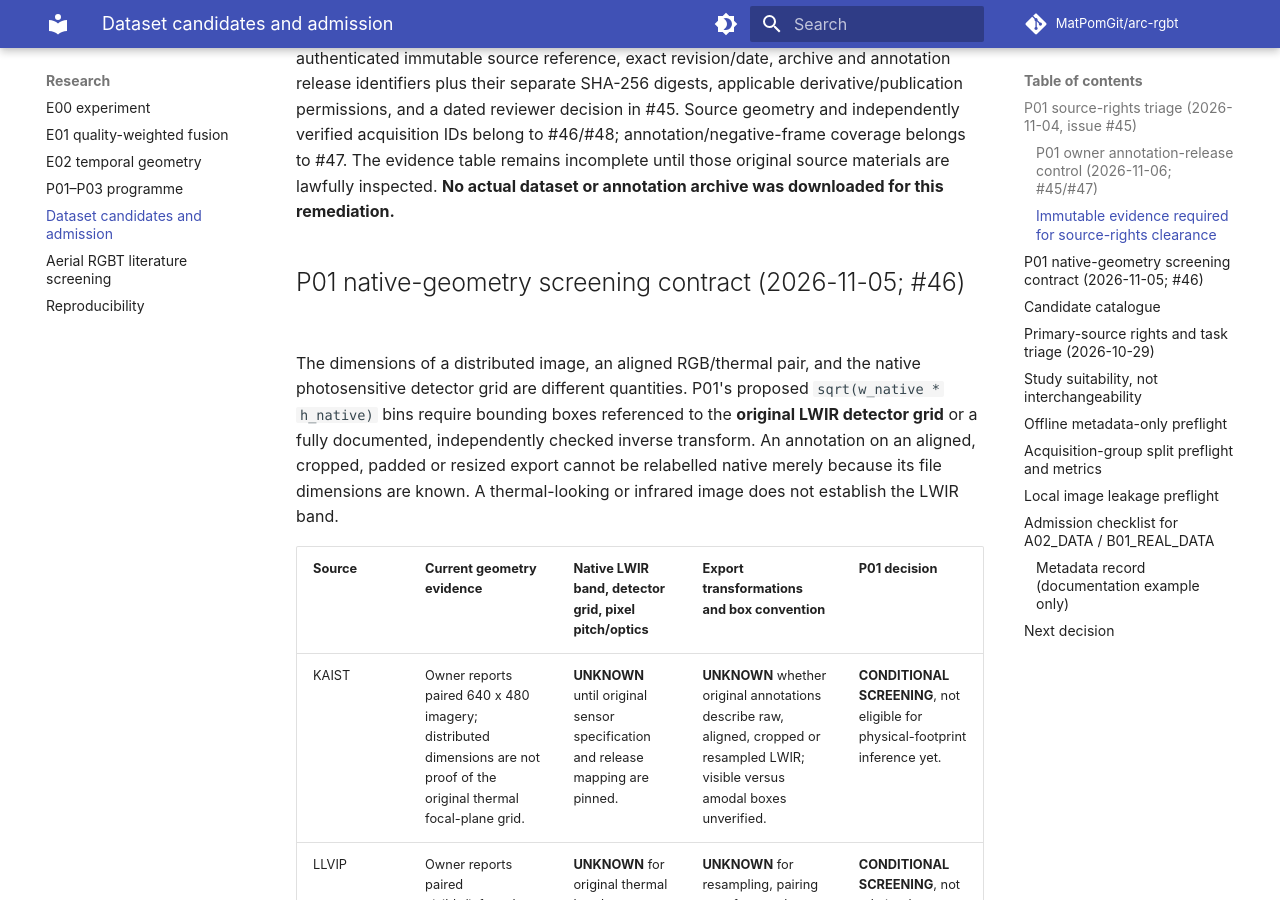
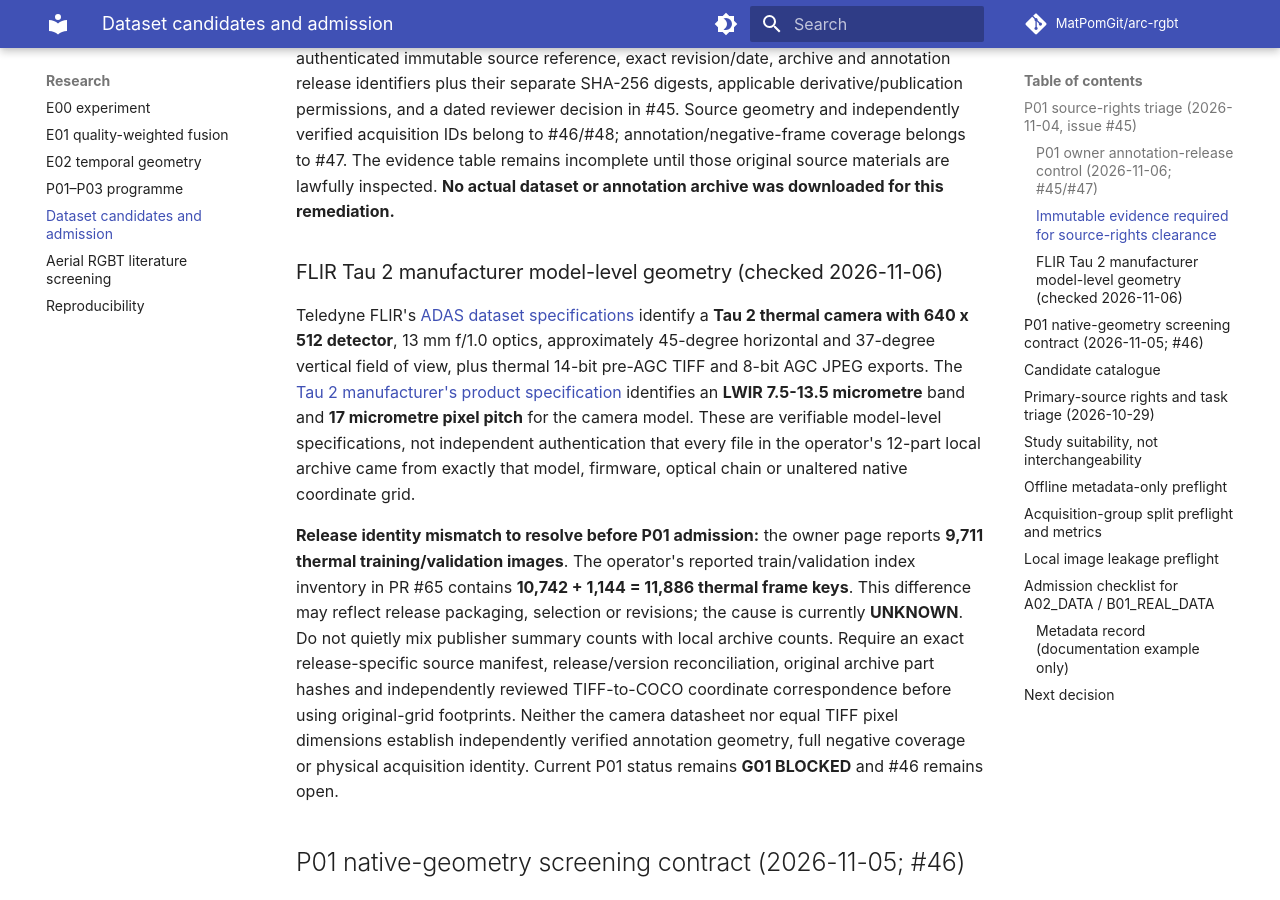
Before and after one commit to MatPomGit/arc-rgbt, an MkDocs documentation site: the page built from docs/experiments/datasets.md, in a window 1280 px wide and 900 px high, scrolled down 3540 px. Built offline with MkDocs 1.6.1 and Material for MkDocs 9.7.7, drawn with Linux system fonts in a browser that asks for light colours; comment, search, counter and statistics services are not loaded.

Commit message:
docs(p01): pin FLIR vendor LWIR geometry and flag release-count mismatch

```diff
--- a/docs/experiments/datasets.md
+++ b/docs/experiments/datasets.md
@@ -79,6 +79,34 @@
 The evidence table remains incomplete until those original source materials
 are lawfully inspected. **No actual dataset or annotation archive was
 downloaded for this remediation.**
+
+### FLIR Tau 2 manufacturer model-level geometry (checked 2026-11-06)
+
+Teledyne FLIR's [ADAS dataset specifications](https://oem.flir.com/en-gb/solutions/automotive/adas-dataset-form/)
+identify a **Tau 2 thermal camera with 640 x 512 detector**, 13 mm
+f/1.0 optics, approximately 45-degree horizontal and 37-degree vertical
+field of view, plus thermal 14-bit pre-AGC TIFF and 8-bit AGC JPEG
+exports. The [Tau 2 manufacturer's product specification](https://www.flir.eu/products/tau-2?segment=oem&vertical=lwir)
+identifies an **LWIR 7.5-13.5 micrometre** band and **17 micrometre
+pixel pitch** for the camera model. These are verifiable model-level
+specifications, not independent authentication that every file in the
+operator's 12-part local archive came from exactly that model,
+firmware, optical chain or unaltered native coordinate grid.
+
+**Release identity mismatch to resolve before P01 admission:** the
+owner page reports **9,711 thermal training/validation images**.
+The operator's reported train/validation index inventory in PR #65
+contains **10,742 + 1,144 = 11,886 thermal frame keys**. This
+difference may reflect release packaging, selection or revisions;
+the cause is currently **UNKNOWN**. Do not quietly mix publisher
+summary counts with local archive counts. Require an exact
+release-specific source manifest, release/version reconciliation,
+original archive part hashes and independently reviewed TIFF-to-COCO
+coordinate correspondence before using original-grid footprints.
+Neither the camera datasheet nor equal TIFF pixel dimensions
+establish independently verified annotation geometry, full negative
+coverage or physical acquisition identity. Current P01 status remains
+**G01 BLOCKED** and #46 remains open.
 
 ## P01 native-geometry screening contract (2026-11-05; #46)
 
```
